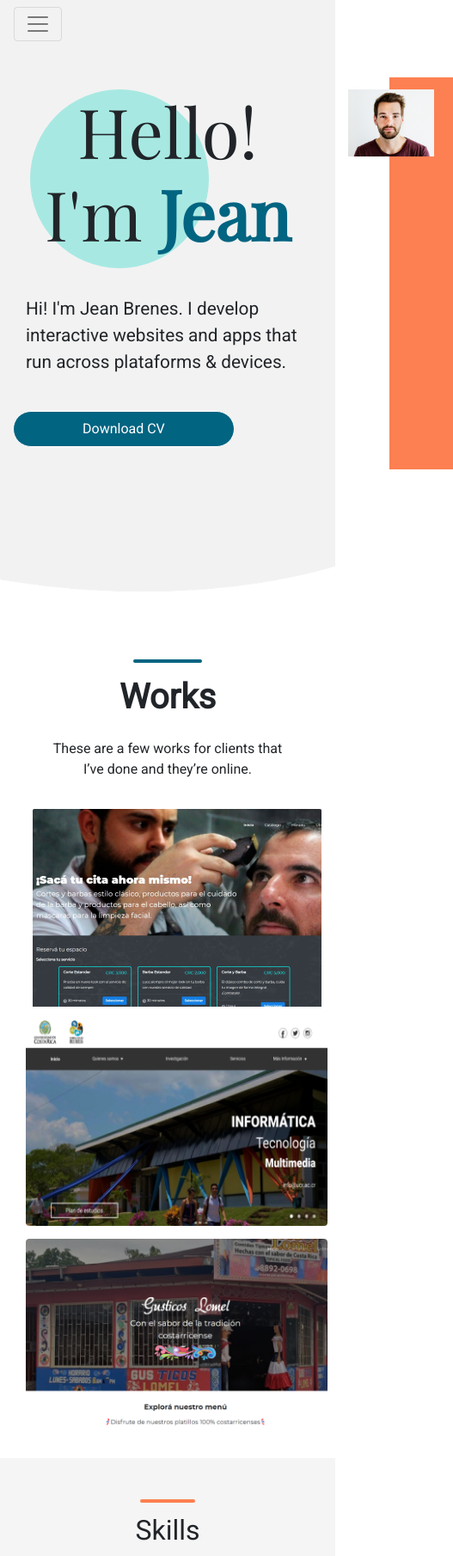
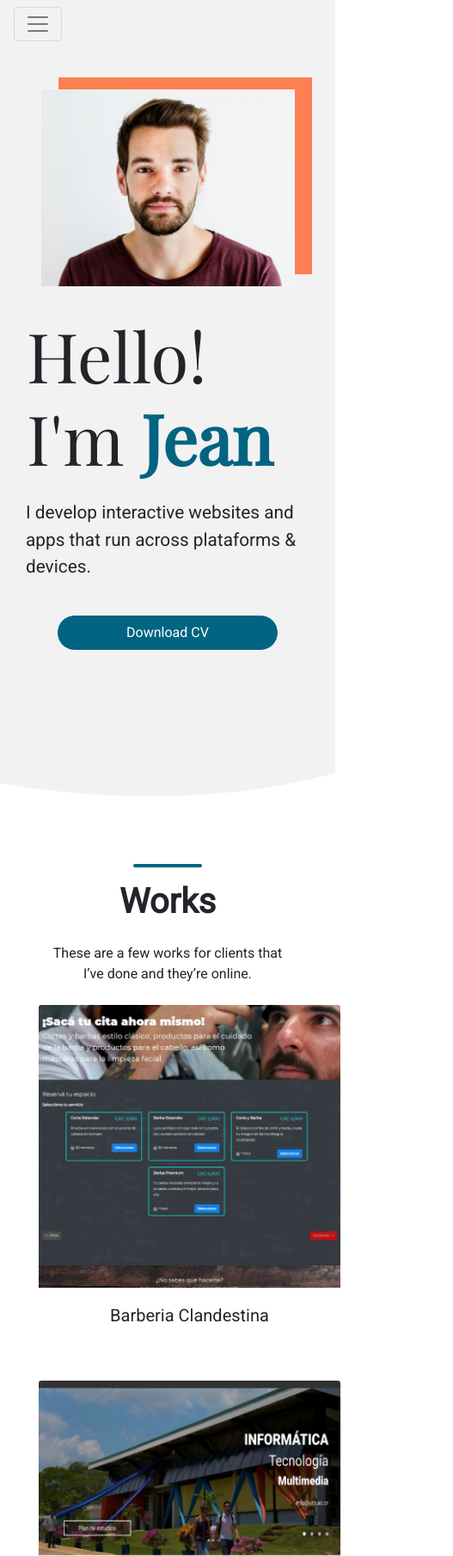
Before and after one commit to JLean30/PortFolio_page, a plain HTML site: page index.html in a window 390 px wide. Shown: the top 1810 px of the page at 86% size, 527 px wide, since content can reach past the window. Drawn offline with nearby package versions, Linux system fonts and the light colour scheme; a script that the page names is missing.

Commit message:
responsive aspects

```diff
--- a/index.html
+++ b/index.html
@@ -6,14 +6,15 @@
   <meta name="viewport" content="width=device-width, user-scalable=no">
   <meta http-equiv="X-UA-Compatible" content="ie=edge" />
   <link rel="stylesheet" href="https://stackpath.bootstrapcdn.com/bootstrap/4.3.1/css/bootstrap.min.css" />
-  <script src="https://cdnjs.cloudflare.com/ajax/libs/vivus/0.4.4/vivus.min.js"></script>
-  <link rel="stylesheet" href="https://cdnjs.cloudflare.com/ajax/libs/animate.css/3.7.2/animate.min.css">
+  <link rel="stylesheet" href="https://cdnjs.cloudflare.com/ajax/libs/hover.css/2.3.1/css/hover-min.css"/>
+  <link rel="stylesheet" href="https://cdnjs.cloudflare.com/ajax/libs/animate.css/3.7.2/animate.min.css"/>
   <link rel="stylesheet" href="./styles/main.css" />
   <title>Jean Brenes - Portfolio</title>
 </head>
 
 <body>
   <header>
+
     <nav class="navbar navbar-expand-lg navbar-light">
       <button class="navbar-toggler" type="button" data-toggle="collapse" data-target="#navbarNav"
         aria-controls="navbarNav" aria-expanded="false" aria-label="Toggle navigation">
@@ -34,30 +35,30 @@
       </div>
     </nav>
     <section class="container-fluid">
-      <div class="row flex-nowrap mt-5 pb-5">
-        <div class="col-12 col-md-6 justify-content-md-start offset-md-1 ">
+      <div class="row flex-wrap  mt-5 pb-5">
+        <div class=" order-2 order-md-1 col-12 col-md-6 justify-content-md-start offset-md-1 ">
           <div class="portfolio-name ">
             <div>
-              <div class="position-absolute dot"></div>
-              <h1 class="position-relative text-md-left text-center wow fadeIn">
+              <div class="d-sm-none position-absolute dot"></div>
+              <h1 class="position-relative text-left p-3 p-md-0 mt-3 wow fadeIn">
                 Hello! <br />
                 I'm <span>Jean</span>
               </h1>
             </div>
 
-            <p class="col-12 col-md-8 col-lg-6 p-sm-4 p-md-0 mt-5 text-left ">
-              Hi! I'm Jean Brenes. I develop interactive websites and apps that
+            <p class="col-12 col-md-8 col-lg-6 p-sm-3 p-md-0 mt-2 mt-md-5 text-left ">
+              I develop interactive websites and apps that
               run across plataforms & devices.
             </p>
+            <div class="text-center text-md-left">
+              <a href="#"><button class="mt-4 btn btn-primary ">Download CV</button></a>
+            </div>
 
-            <a href="#"><button class="mt-4 btn btn-primary ">Download CV</button></a>
           </div>
         </div>
-        <div class="d-sm-none d-md-flex col-4 mx-auto">
-          <div class="portfolio-image">
-
-            <img src="./assets/profile.png" class="img-fluid">
-            <div class="position-absolute rect"></div>
+        <div class="order-1 order-md-2 col-10 col-md-4 mx-auto">
+          <div>
+            <img src="./assets/profile.png" class="img-fluid box-orange">
           </div>
         </div>
       </div>
@@ -72,26 +73,26 @@
       they’re online.</p>
 
     <div class="container-fluid cards-section mt-4 mx-auto">
-      <div class="card-deck flex-wrap  ">
-        <div class="col card-works  text-center p-0">
-          <div class="card wow fadeIn" data-wow-duration="1s">
-            <img class="card-img" src="./assets/barberia 1.png" alt="barberia clandestina project">
+      <div class="card-deck flex-wrap justify-content-center ">
+        <div class="col card-works  text-center">
+          <div class="card wow fadeIn hvr-grow" data-wow-duration="1s">
+            <img class="card-img-top" src="./assets/barberia 1.png" alt="barberia clandestina project">
             <div class="card-body">
               <h5 class="card-title">Barberia Clandestina</h5>
             </div>
           </div>
         </div>
-        <div class="col card-works p-0">
-          <div class="card wow fadeIn" data-wow-duration="1s">
-            <img class="card-img" src="./assets/itm.png" alt="barberia clandestina project">
+        <div class="col card-works ">
+          <div class="card wow fadeIn hvr-grow" data-wow-duration="1s">
+            <img class="card-img-top" src="./assets/itm.png" alt="barberia clandestina project">
             <div class="card-body">
               <h5 class="card-title">ITM website</h5>
             </div>
           </div>
         </div>
-        <div class="col card-works p-0">
-          <div class="card wow fadeIn" data-wow-duration="1s">
-            <img class="card-img" src="./assets/gusticos.png" alt="barberia clandestina project">
+        <div class="col card-works">
+          <div class="card wow fadeIn hvr-grow" data-wow-duration="1s">
+            <img class="card-img-top" src="./assets/gusticos.png" alt="barberia clandestina project">
             <div class="card-body">
               <h5 class="card-title">Gusticos Lomel Restaurant</h5>
             </div>
@@ -139,16 +140,16 @@
     </div>
   </section>
   <section class="container-fluid aboutme-section py-5">
-    <div class="row flex-nowrap mt-5 pb-5">
-      <div class="col-12 col-md-6 justify-content-md-start offset-md-1 ">
+    <div class="row flex-wrap mt-5 pb-5">
+      <div class="order-2 order-md-1 col-12 col-md-6 justify-content-md-start offset-md-1 ">
         <div class="portfolio-name "></div>
           <div>
-            <h2 class="text-md-left text-center wow fadeIn">
+            <h2 class="text-md-left text-center mt-4 wow fadeIn">
               About Me
             </h2>
           </div>
 
-          <p class="col-12 col-md-8 col-lg-6 p-sm-4 p-md-0 mt-5 text-left ">
+          <p class="col-12 col-md-8 col-lg-8 p-sm-4 p-md-0 mt-md-5 text-left ">
             At the moment I'm studying Informatica y Tecnología multimedia at the Universidad de Costa Rica. I’ve been dedicating my time to cybersecurity so I can improve the way I secure my websites and apps. I participated at the program of the OAS Creating A Professional Career In Digital Security in 2019.
           </p>
 
@@ -158,10 +159,10 @@
 
         </div>
 
-      <div class="d-sm-none d-md-flex col-4 mx-auto">
+      <div class="order-1 order-md-2 col-10 col-md-4 mx-auto">
         <div class="aboutme-image">
-          <img src="./assets/profile.png" class="img-fluid">
-          <div class="position-absolute rect rect--aboutme"></div>
+          <img src="./assets/profile.png" class="img-fluid box-celestial">
+
         </div>
       </div>
     </div>
@@ -173,6 +174,7 @@
   <script src="https://stackpath.bootstrapcdn.com/bootstrap/4.4.1/js/bootstrap.min.js"></script>
   <script src="main.js"></script>
   <script>
+
     new WOW().init();
   </script>
 </body>
--- /dev/null
+++ b/main.js
@@ -0,0 +1,14 @@
+let i = 0;
+
+gsap.set('.line',  {attr:{'stroke':'hsl(1,100%, 50%)', 'stroke-width':4, 'stroke-linecap':'round'}});
+gsap.set('.line2', {attr:{'stroke-width':6}, opacity:0.4});
+gsap.set('.line3', {attr:{'stroke-width':2}, opacity:0.15});
+
+[].forEach.call(document.getElementsByClassName('line'), (el) => {
+  gsap.timeline({defaults:{duration:1}, repeat:-1, repeatDelay:(27-i)/50})
+      .to(el, {duration:2, attr:{'stroke':'hsl(360, 100%, 50%)', ease:'power2.inOut'}}, 0)
+      .fromTo(el, {drawSVG:0}, {drawSVG:'35% 70%', ease:'sine.in'}, i/50)
+      .to(el, {drawSVG:'100% 100%', ease:'sine.out'}, 1+i/50)
+      .progress(i/20);
+  i++;
+});
--- a/styles/main.scss
+++ b/styles/main.scss
@@ -43,25 +43,6 @@ body {
         border-color: unset !important;
     }
 
-    .portfolio-image{
-        img{
-            z-index: 1;
-            position: relative;
-        }
-
-        .rect{
-            background-color: #FD8052;
-            width: 19vw;
-            top: -14px;
-            right: -7px;
-            height: 54vh;
-            z-index: 0;
-
-        }
-    }
-
-
-
     .header-wave{
         margin: 0;
         padding: 0;
@@ -100,30 +81,21 @@ body {
 
 
         .card{
-
             border: none !important;
-            overflow: hidden;
-            z-index: 0;
-
             @media (max-width: $break-small) {
                 width: 90vw;
-                height: 15em;
+                height: 50vh;
+            }
+            .card-img-top{
+                height: 71vh;
+                 object-fit: cover;
+                 @media (max-width: $break-small) {
+                    height: 39vh;
+                }
             }
 
 
-            img{
-                object-fit: scale-down;
-                height: 492px !important;
-                &:hover{
-                    opacity: 0.5;
-                    transition: all 0.4s linear;
-                    //animation: fadeOut 0.5s linear 1 ;
 
-                }
-                @media ( max-width: $break-small) {
-
-                }
-            }
         }
     }
 
@@ -175,11 +147,12 @@ body {
     border-radius: 50%;
     z-index: 0;
     @media (max-width: $break-small){
-        left: 35px;
+        display: none;
+
     }
 
   }
-
+  /*
   .rect{
     background-color: $orange;
     width: 19vw;
@@ -187,10 +160,21 @@ body {
     right: -7px;
     height: 54vh;
     z-index: 0;
+    @media(max-width: $break-small){
+
+            width: 51vw;
+            right: 1px;
+            height: 47vh;
+
+    }
+
+}*/
+.box-orange{
+    box-shadow: 20px -14px 0px 0px $orange;
 
 }
-.rect--aboutme{
-    background-color: $celestial;
+.box-celestial{
+    box-shadow: -20px -14px 0px 0px $celestial;
 }
 
   .section-title{
@@ -223,3 +207,15 @@ body {
         background-position-x: 1000px;
     }
   }
+
+
+  .lines {
+    width:100%;
+    height:100%;
+    overflow:hidden;
+    background:#000;
+  }
+
+  @media only screen and (max-width: 1200px) {
+    svg { height:900px; }
+  }
```
Also changed, not shown: styles/main.css, 1 other file.
